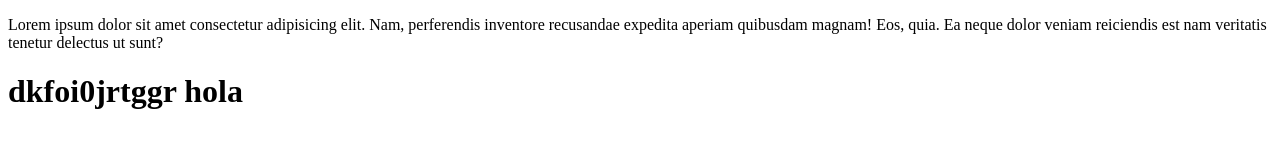
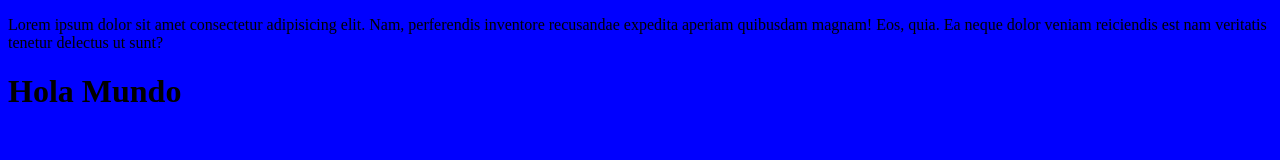
Before and after one commit to GERARDHHH/cursoGit-2023-2-21, a plain HTML site: page index.html in a window 1280 px wide. Drawn offline with Linux system fonts and the light colour scheme.

Commit message:
parrafo y color de fondo

```diff
--- a/index.html
+++ b/index.html
@@ -7,12 +7,13 @@
   <meta name="viewport" content="width=device-width, initial-scale=1.0">
   <title>Document</title>
 </head>
+<link href='styles/style.css' rel='stylesheet'>
 
 <body>
   <p>Lorem ipsum dolor sit amet consectetur adipisicing elit. Nam, perferendis inventore recusandae expedita aperiam
     quibusdam magnam! Eos, quia. Ea neque dolor veniam reiciendis est nam veritatis tenetur delectus ut sunt?</p>
 
-  <h1>dkfoi0jrtggr hola</h1>
+  <h1>Hola Mundo</h1>
 </body>
 
 </html>
--- /dev/null
+++ b/styles/style.css
@@ -0,0 +1,3 @@
+body{
+background-color:blue;
+}
```
Also changed, not shown: js/index.js (added).
